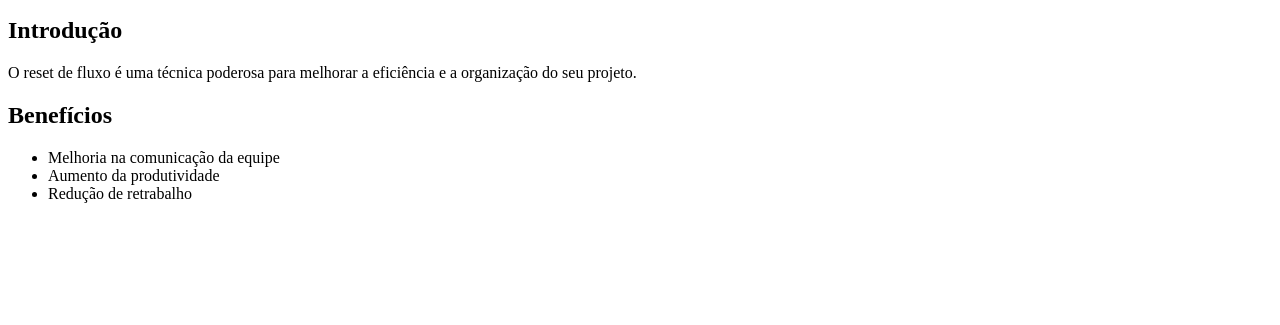
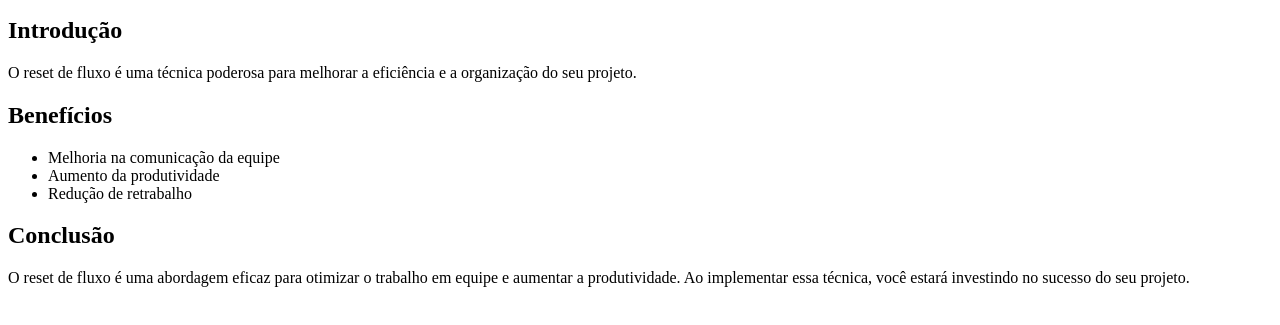
Before and after one commit to joaofreitas91/reset-flow, a plain HTML site: page index.html in a window 1280 px wide. Shown: the part 101-426 px from the top of the page. Drawn offline with Linux system fonts and the light colour scheme.

Commit message:
add conclusion section to index.html

```diff
--- a/index.html
+++ b/index.html
@@ -20,6 +20,11 @@
     <li>Aumento da produtividade</li>
     <li>Redução de retrabalho</li>
   </ul>
+
+
+  <h2>Conclusão</h2>
+  <p>O reset de fluxo é uma abordagem eficaz para otimizar o trabalho em equipe e aumentar a produtividade. Ao
+    implementar essa técnica, você estará investindo no sucesso do seu projeto.</p>
 </body>
 
 </html>
```
